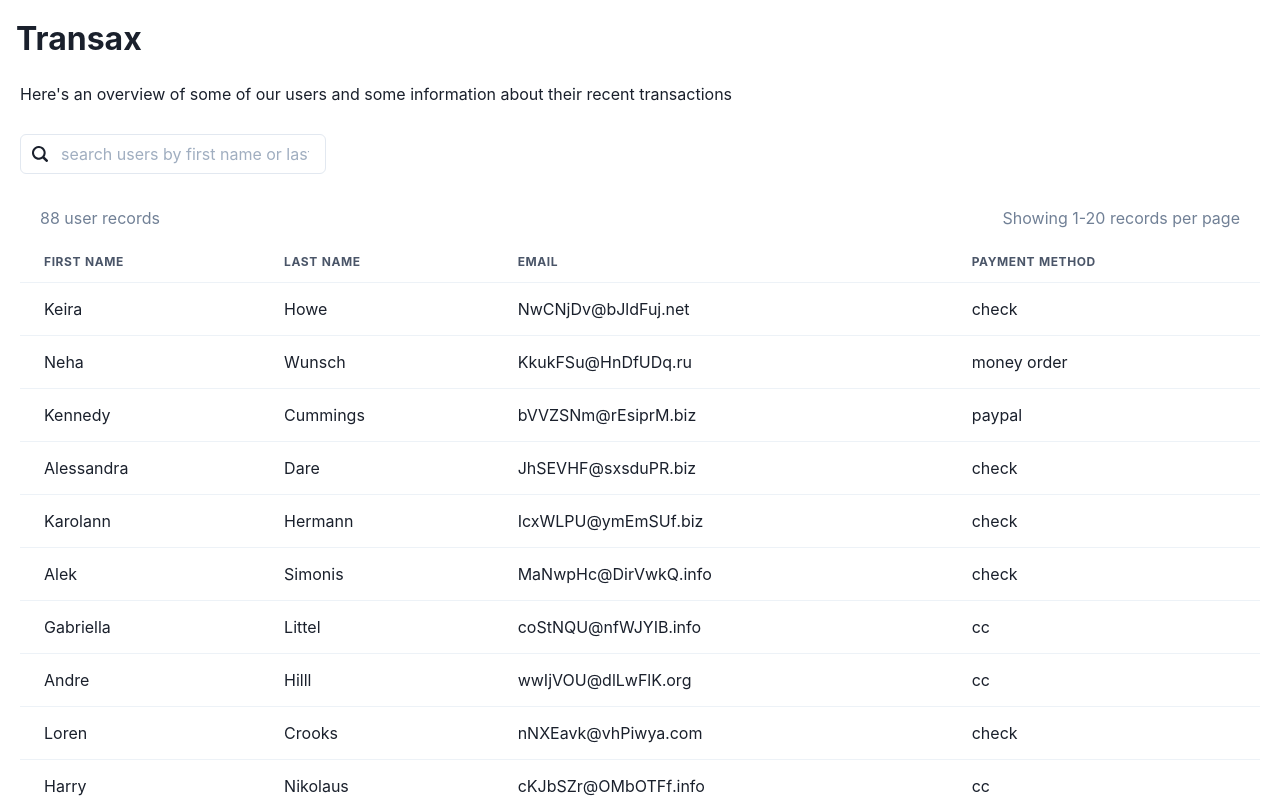
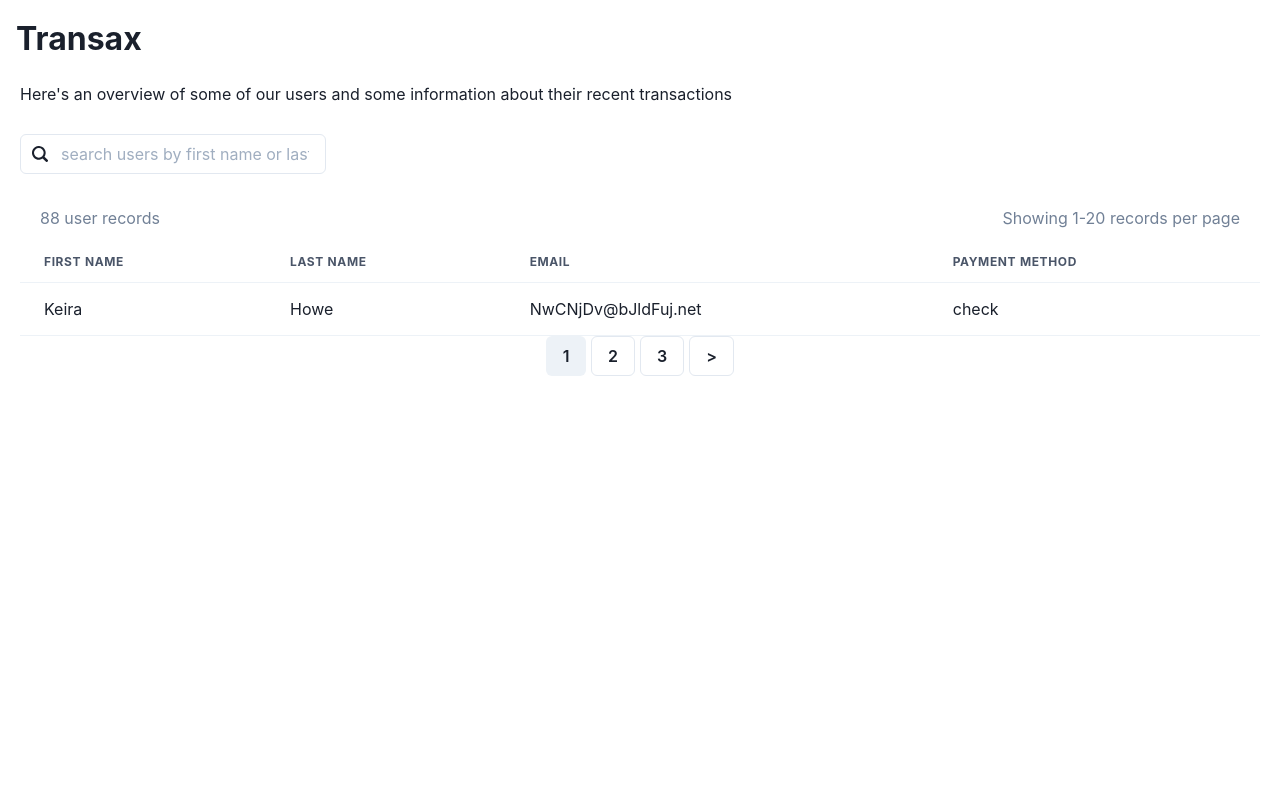
Before and after one commit to RinwaOwuogba/enye-frontend, a React (Create React App) app: page / in a window 1280 px wide. Shown: the top 800 px of the page. Built offline with nearby package versions, Linux system fonts and the light colour scheme.

Commit message:
:zap: created pagiation component

```diff
--- a/src/App.js
+++ b/src/App.js
@@ -14,6 +14,7 @@ import RecordTable from './components/RecordTable';
 import apiResponse from './records.json';
 
 import './App.css';
+import Pagination from './components/Pagination';
 
 const App = () => {
 	const filterOptionsRef = useRef(null);
@@ -115,10 +116,13 @@ const App = () => {
 				</Flex>
 
 				<RecordTable
-					users={filteredProfiles.slice(0, 20)}
+					users={filteredProfiles.slice(0, 1)}
+					// users={filteredProfiles.slice(0, 20)}
 					headers={tableHeaders}
 					properties={recordProperties}
 				/>
+
+				<Pagination totalPages={10} onChangePage={() => {}} />
 			</Box>
 		</div>
 	);
--- /dev/null
+++ b/src/components/Pagination.js
@@ -0,0 +1,86 @@
+import React, { useState } from 'react';
+import { Button, Container, Flex, Text } from '@chakra-ui/react';
+
+const Pagination = ({ totalPages, onChangePage }) => {
+	const [currentPageNumber, setCurrentPageNumber] = useState(1);
+
+	let pagesToDisplay = [];
+
+	const handlePageChange = (nextPage) => {
+		setCurrentPageNumber(nextPage);
+		onChangePage(nextPage);
+	};
+
+	if (currentPageNumber === 1) {
+		pagesToDisplay = [currentPageNumber];
+		let nextPage = currentPageNumber + 1;
+
+		while (nextPage <= totalPages && pagesToDisplay.length < 3) {
+			pagesToDisplay.push(nextPage);
+			nextPage += 1;
+		}
+	} else if (currentPageNumber > 1 && currentPageNumber < totalPages) {
+		pagesToDisplay = [currentPageNumber - 1];
+		let nextPage = currentPageNumber;
+
+		while (nextPage <= totalPages && pagesToDisplay.length < 3) {
+			pagesToDisplay.push(nextPage);
+			nextPage += 1;
+		}
+	} else {
+		pagesToDisplay = [currentPageNumber];
+		let nextPage = currentPageNumber - 1;
+
+		while (
+			pagesToDisplay.length < totalPages &&
+			nextPage >= 1 &&
+			pagesToDisplay.length < 3
+		) {
+			pagesToDisplay.unshift(nextPage);
+			nextPage -= 1;
+		}
+	}
+
+	if (!totalPages || !(totalPages > 0)) {
+		return null;
+	}
+
+	return (
+		<Container centerContent>
+			<Flex mr='-5px'>
+				{pagesToDisplay[0] !== 1 && (
+					<Button
+						mr='5px'
+						variant='outline'
+						onClick={() => handlePageChange(currentPageNumber - 1)}
+					>
+						<Text>{'<'}</Text>
+					</Button>
+				)}
+
+				{pagesToDisplay.map((pageNo) => (
+					<Button
+						mr='5px'
+						key={pageNo + Math.random()}
+						variant={pageNo === currentPageNumber ? 'solid' : 'outline'}
+						onClick={() => handlePageChange(pageNo)}
+					>
+						<Text>{pageNo}</Text>
+					</Button>
+				))}
+
+				{pagesToDisplay[pagesToDisplay.length - 1] !== totalPages && (
+					<Button
+						mr='5px'
+						variant='outline'
+						onClick={() => handlePageChange(currentPageNumber + 1)}
+					>
+						<Text>{'>'}</Text>
+					</Button>
+				)}
+			</Flex>
+		</Container>
+	);
+};
+
+export default Pagination;
--- a/src/components/RecordTable.js
+++ b/src/components/RecordTable.js
@@ -15,7 +15,7 @@ const RecordTable = ({ users, headers, properties }) => {
 
 			<Tbody>
 				{users.map((user) => (
-					<TableRow key={user.email} properties={properties} user={user} />
+					<TableRow key={user.Email} properties={properties} user={user} />
 				))}
 			</Tbody>
 		</Table>
```
Also changed, not shown: 1 other file (tests, documents, lock files or other folders).
